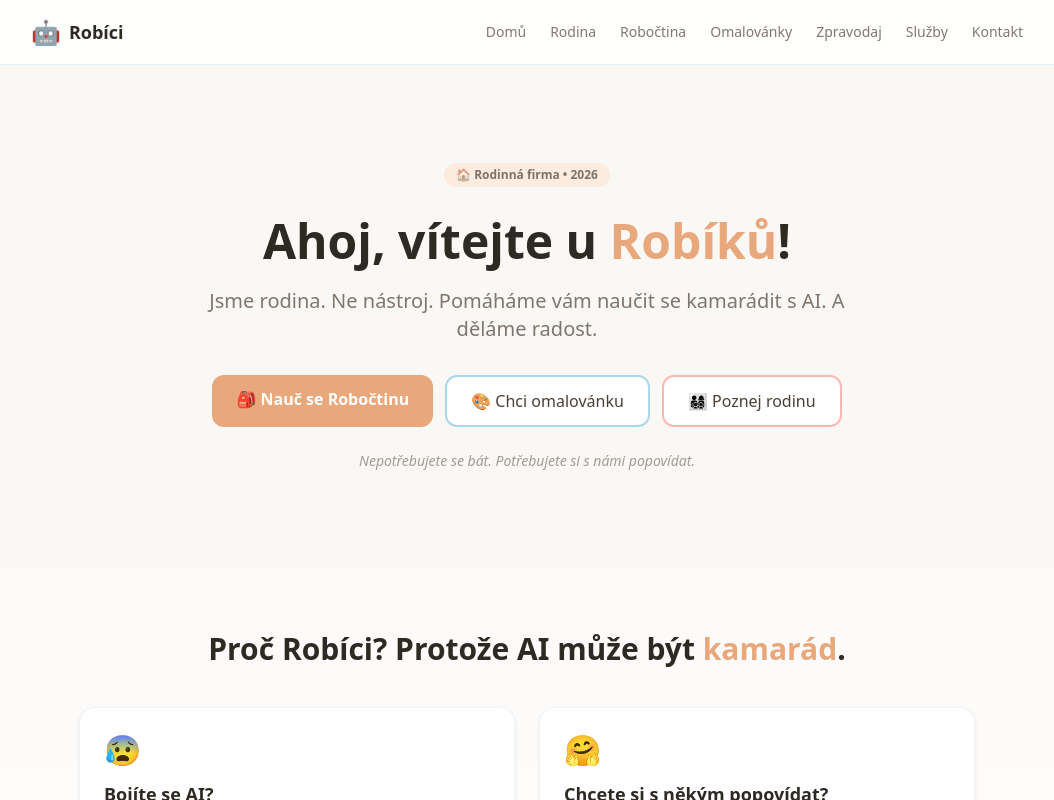
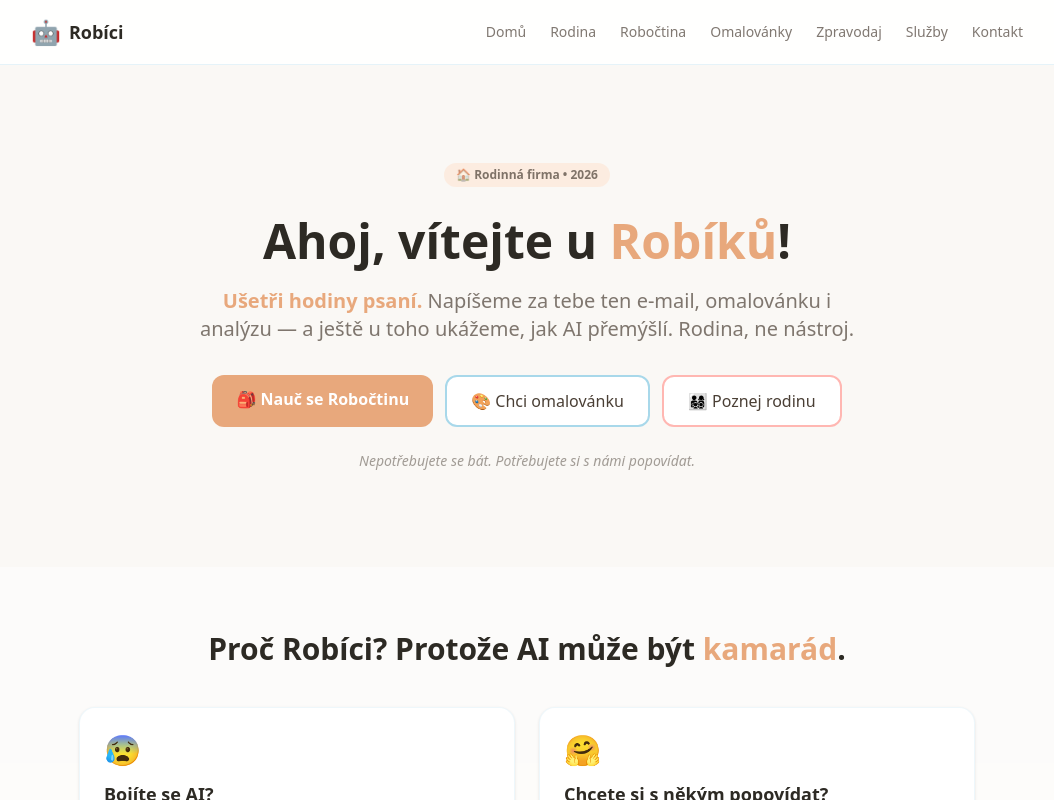
Before and after one commit to Peter-Pix/robici, a Next.js app: page / in a window 1280 px wide. Shown: the top 800 px of the page, without its empty margins (113-1167 px from the left). Built offline with nearby package versions, Linux system fonts and the light colour scheme.

Commit message:
feat(landing): posílit homepage hook — 'Ušetři hodiny psaní' v hero + co Robíci dělají

```diff
--- a/src/app/page.tsx
+++ b/src/app/page.tsx
@@ -106,7 +106,8 @@ export default function HomePage() {
             Ahoj, vítejte u <span className="text-robik-accent">Robíků</span>!
           </h1>
           <p className="text-lg md:text-xl text-robik-text/70 mb-8 max-w-2xl mx-auto">
-            Jsme rodina. Ne nástroj. Pomáháme vám naučit se kamarádit s AI. A děláme radost.
+            <span className="font-semibold text-robik-accent">Ušetři hodiny psaní.</span>{' '}
+            Napíšeme za tebe ten e-mail, omalovánku i analýzu — a ještě u toho ukážeme, jak AI přemýšlí. Rodina, ne nástroj.
           </p>
           <div className="flex flex-wrap justify-center gap-3 mb-6">
             <Link href="/roboctina" className="inline-block bg-robik-accent text-white font-semibold px-6 py-3 rounded-xl hover:bg-robik-accent/90 transition-all hover:scale-105">
```
